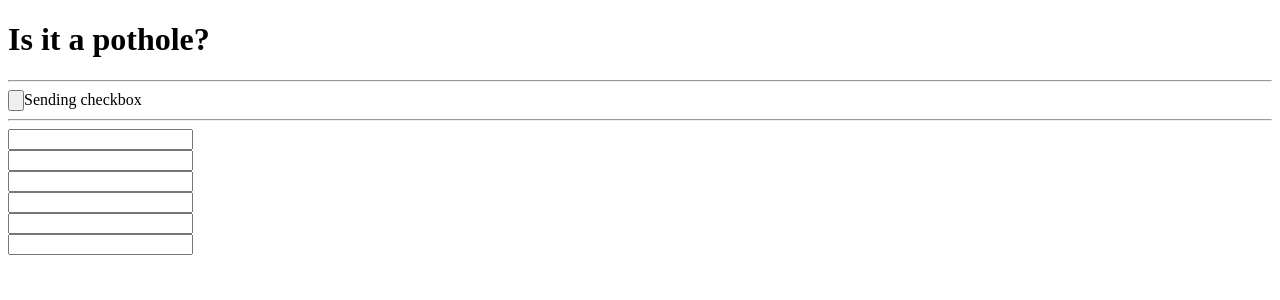
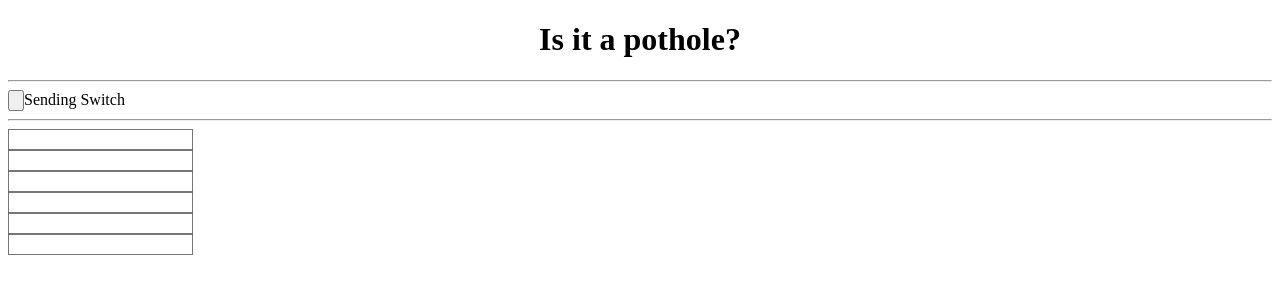
Before and after one commit to eitroo/potter, a Django app: page / in a window 1280 px wide. Shown: the top 300 px of the page. Run offline with Django 3.2, Linux system fonts and the light colour scheme; parts of the project's set-up code (start-up, migrations or seed data) failed here and were passed over.

Commit message:
changed styling slightly

```diff
--- a/detector/templates/index.html
+++ b/detector/templates/index.html
@@ -13,14 +13,24 @@
         background: chartreuse;
         display:none;
     }
+    #box{
+        background: dimgrey;
+        display: inline-block;
+        text-align: center;
+    }
+    h1{
+        text-align: center;
+        font-family: 'Times New Roman', Times, serif;
+    }
     </style>
 </head>
 
 <body>
     <h1>Is it a pothole?</h1>
     <hr>
-    <input type="button" name="switch" id="switch" onclick="mainFunc()">Sending checkbox
+    <input type="button" name="switch" id="switch" onclick="mainFunc()">Sending Switch
     <hr>
+    <div id = 'box'>
         <input type="text" readonly id="x" value =""> <br>
         <input type="text" readonly id="y" value =""> <br>
         <input type="text" readonly id="z" value =""> <br>
@@ -28,6 +38,7 @@
         <input type="text" readonly id="g" value =""> <br>
         <input type="text" readonly id="b" value =""> <br>
         <div id='indicator'></div>
+    </div>
 </body>
 
 
```
Lines whose indentation alone changed are shown as unchanged.
